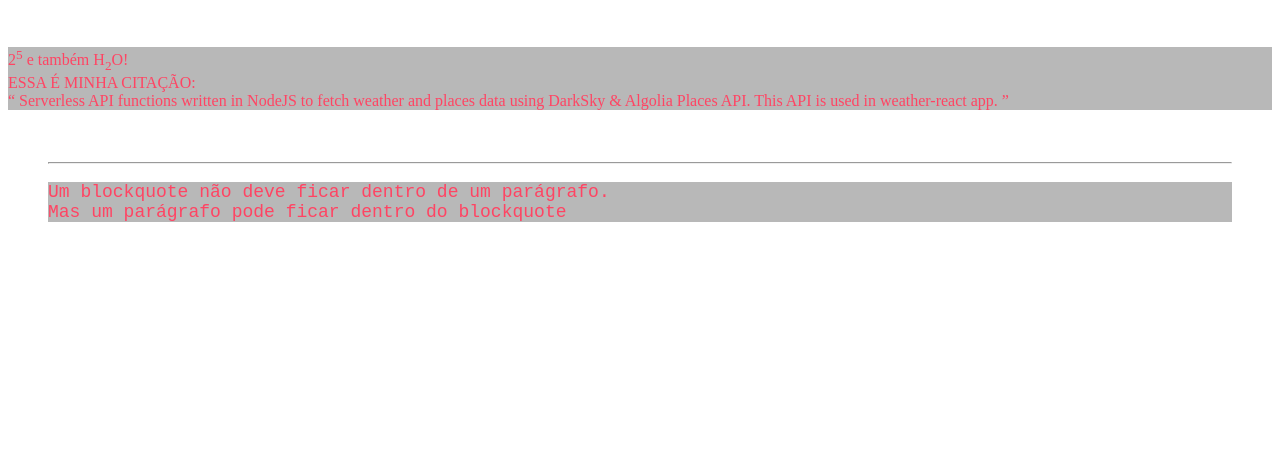
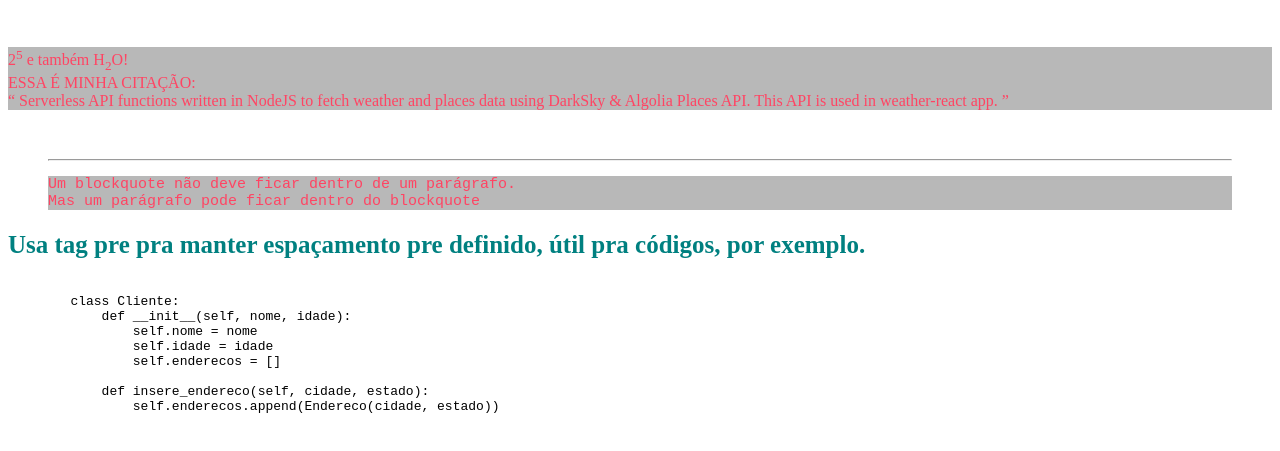
Before and after one commit to Nataliaartini/html_css, a plain HTML site: page inicial/index.html in a window 1280 px wide. Shown: the part 273-724 px from the top of the page. Drawn offline with Linux system fonts and the light colour scheme.

Commit message:
exemplo de como adicionar bloco de codigo

```diff
--- a/inicial/index.html
+++ b/inicial/index.html
@@ -14,7 +14,8 @@
         p{color: rgb(255, 68, 99); background-color: rgb(184, 184, 184);}
         #blue {background-color:rgb(134, 201, 255);}
         .imagemgit{width: 100px; height: 100px;}
-        blockquote {font-size: 18px;}
+        blockquote {font-size: 15px;}
+        h2 {color: teal; font-size: 25px;}
 
     </style>
 </head>
@@ -64,6 +65,19 @@
             </p>
         </code>
     </blockquote>
+    <h2>Usa tag pre pra manter espaçamento pre definido, útil pra códigos, por exemplo.</h2>
+    <pre>
+
+        class Cliente:
+            def __init__(self, nome, idade):
+                self.nome = nome
+                self.idade = idade
+                self.enderecos = []
+
+            def insere_endereco(self, cidade, estado):
+                self.enderecos.append(Endereco(cidade, estado))
+        </code>
+    </pre>
 </body>
 
 </html>
```
